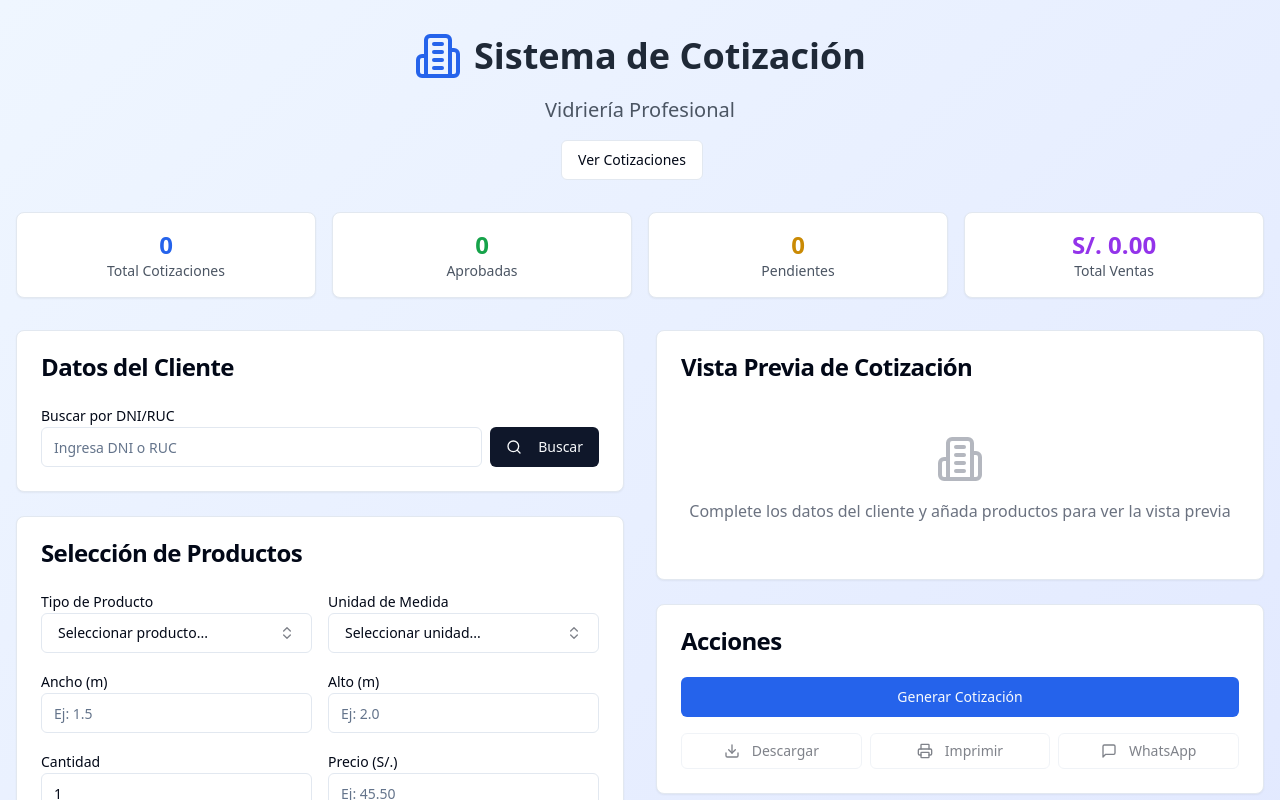
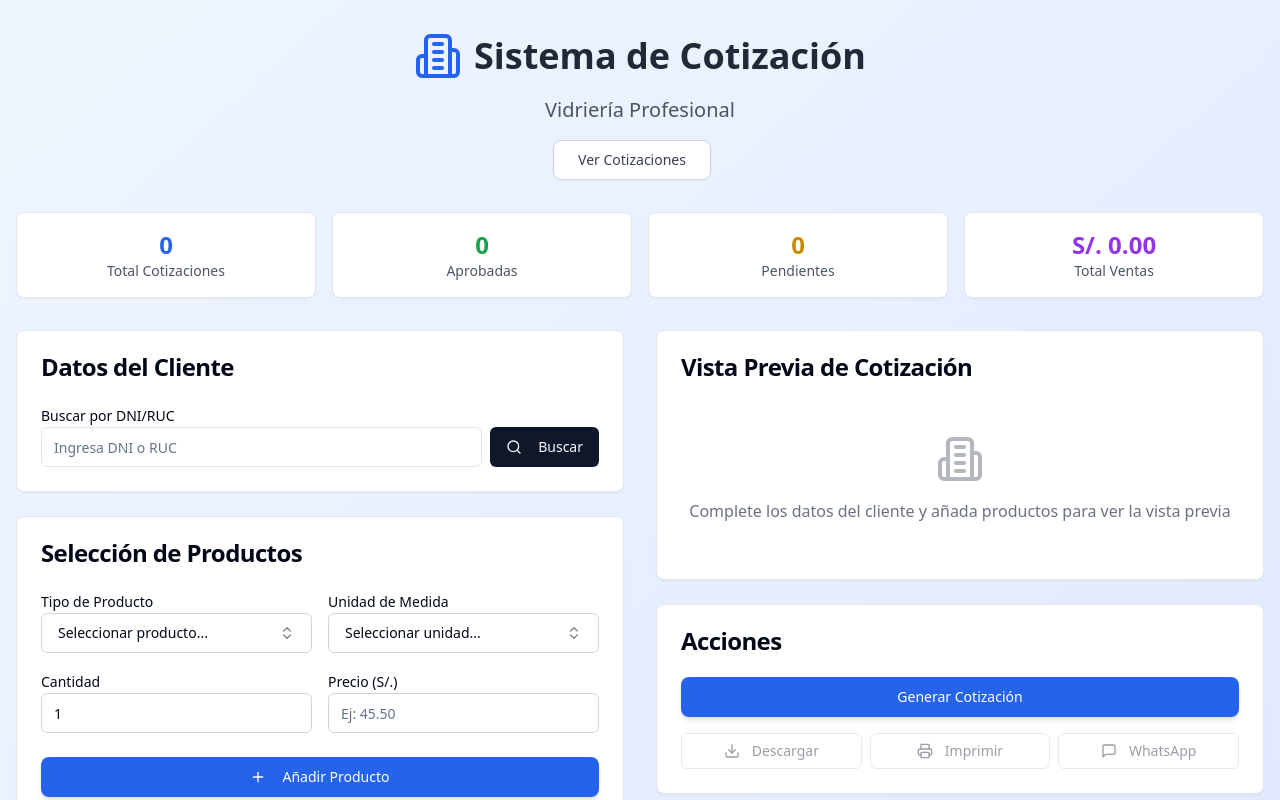
Before and after one commit to CEPA23/cristal-cotiza-facil, a React (Vite) app: page / in a window 1280 px wide. Shown: the top 800 px of the page. Built offline with nearby package versions, Linux system fonts and the light colour scheme.

Commit message:
Fix: Remove width/height, improve button aesthetics
- Removed width and height inputs from product selection.
- Improved the styling of the buttons.

```diff
--- a/src/components/ProductSelector.tsx
+++ b/src/components/ProductSelector.tsx
@@ -38,8 +38,6 @@ export const ProductSelector: React.FC<ProductSelectorProps> = ({ products, onPr
   const [unitOpen, setUnitOpen] = useState(false);
   const [selectedType, setSelectedType] = useState('');
   const [selectedTypeName, setSelectedTypeName] = useState('');
-  const [customWidth, setCustomWidth] = useState('');
-  const [customHeight, setCustomHeight] = useState('');
   const [quantity, setQuantity] = useState('1');
   const [unitOfMeasure, setUnitOfMeasure] = useState('');
   const [price, setPrice] = useState('');
@@ -47,15 +45,12 @@ export const ProductSelector: React.FC<ProductSelectorProps> = ({ products, onPr
   const addProduct = () => {
     if (!selectedType || !unitOfMeasure || !price) return;
 
-    const width = parseFloat(customWidth) || 1;
-    const height = parseFloat(customHeight) || 1;
-
     const newProduct: Product = {
       id: `${Date.now()}-${Math.random()}`,
       name: selectedTypeName,
       basePrice: parseFloat(price),
-      width,
-      height,
+      width: 1,
+      height: 1,
       quantity: parseInt(quantity),
       customSize: true,
       unitOfMeasure
@@ -66,8 +61,6 @@ export const ProductSelector: React.FC<ProductSelectorProps> = ({ products, onPr
     // Reset form
     setSelectedType('');
     setSelectedTypeName('');
-    setCustomWidth('');
-    setCustomHeight('');
     setQuantity('1');
     setUnitOfMeasure('');
     setPrice('');
@@ -78,8 +71,7 @@ export const ProductSelector: React.FC<ProductSelectorProps> = ({ products, onPr
   };
 
   const calculateProductPrice = (product: Product) => {
-    const area = product.width * product.height;
-    return product.basePrice * area * product.quantity;
+    return product.basePrice * product.quantity;
   };
 
   return (
@@ -93,13 +85,13 @@ export const ProductSelector: React.FC<ProductSelectorProps> = ({ products, onPr
                 variant="outline"
                 role="combobox"
                 aria-expanded={open}
-                className="w-full justify-between"
+                className="w-full justify-between bg-white hover:bg-gray-50 border-gray-300 transition-all duration-200"
               >
                 {selectedTypeName || "Seleccionar producto..."}
                 <ChevronsUpDown className="ml-2 h-4 w-4 shrink-0 opacity-50" />
               </Button>
             </PopoverTrigger>
-            <PopoverContent className="w-full p-0">
+            <PopoverContent className="w-full p-0 bg-white shadow-lg border border-gray-200">
               <Command>
                 <CommandInput placeholder="Buscar producto..." />
                 <CommandList>
@@ -137,13 +129,13 @@ export const ProductSelector: React.FC<ProductSelectorProps> = ({ products, onPr
             <PopoverTrigger asChild>
               <Button
                 variant="outline"
-                className="w-full justify-between"
+                className="w-full justify-between bg-white hover:bg-gray-50 border-gray-300 transition-all duration-200"
               >
                 {unitOfMeasure ? UNIT_OF_MEASURE.find(u => u.id === unitOfMeasure)?.name : "Seleccionar unidad..."}
                 <ChevronsUpDown className="ml-2 h-4 w-4 shrink-0 opacity-50" />
               </Button>
             </PopoverTrigger>
-            <PopoverContent className="w-full p-0">
+            <PopoverContent className="w-full p-0 bg-white shadow-lg border border-gray-200">
               <Command>
                 <CommandInput placeholder="Buscar unidad..." />
                 <CommandList>
@@ -175,34 +167,6 @@ export const ProductSelector: React.FC<ProductSelectorProps> = ({ products, onPr
         </div>
 
         <div>
-          <Label htmlFor="width">Ancho (m)</Label>
-          <Input
-            id="width"
-            type="number"
-            step="0.1"
-            min="0.1"
-            max="10"
-            value={customWidth}
-            onChange={(e) => setCustomWidth(e.target.value)}
-            placeholder="Ej: 1.5"
-          />
-        </div>
-
-        <div>
-          <Label htmlFor="height">Alto (m)</Label>
-          <Input
-            id="height"
-            type="number"
-            step="0.1"
-            min="0.1"
-            max="10"
-            value={customHeight}
-            onChange={(e) => setCustomHeight(e.target.value)}
-            placeholder="Ej: 2.0"
-          />
-        </div>
-
-        <div>
           <Label htmlFor="quantity">Cantidad</Label>
           <Input
             id="quantity"
@@ -211,6 +175,7 @@ export const ProductSelector: React.FC<ProductSelectorProps> = ({ products, onPr
             max="100"
             value={quantity}
             onChange={(e) => setQuantity(e.target.value)}
+            className="bg-white border-gray-300 focus:border-blue-500 focus:ring-blue-500 transition-all duration-200"
           />
         </div>
 
@@ -224,28 +189,32 @@ export const ProductSelector: React.FC<ProductSelectorProps> = ({ products, onPr
             value={price}
             onChange={(e) => setPrice(e.target.value)}
             placeholder="Ej: 45.50"
+            className="bg-white border-gray-300 focus:border-blue-500 focus:ring-blue-500 transition-all duration-200"
           />
         </div>
       </div>
 
       <div className="flex items-end">
-        <Button onClick={addProduct} className="w-full">
-          <Plus className="h-4 w-4 mr-2" />
+        <Button
+          onClick={addProduct}
+          className="w-full bg-blue-600 hover:bg-blue-700 text-white font-medium py-3 px-6 rounded-lg shadow-md hover:shadow-lg transition-all duration-200 transform hover:scale-105"
+        >
+          <Plus className="h-5 w-5 mr-2" />
           Añadir Producto
         </Button>
       </div>
 
       {products.length > 0 && (
         <div className="space-y-3">
-          <h3 className="font-semibold">Productos Añadidos:</h3>
+          <h3 className="font-semibold text-gray-800">Productos Añadidos:</h3>
           {products.map(product => (
-            <Card key={product.id}>
+            <Card key={product.id} className="shadow-sm hover:shadow-md transition-shadow duration-200">
               <CardContent className="p-4">
                 <div className="flex justify-between items-center">
                   <div className="flex-1">
-                    <h4 className="font-medium">{product.name}</h4>
+                    <h4 className="font-medium text-gray-800">{product.name}</h4>
                     <p className="text-sm text-gray-600">
-                      {product.width}m x {product.height}m | Cantidad: {product.quantity} | {product.unitOfMeasure}
+                      Cantidad: {product.quantity} | {UNIT_OF_MEASURE.find(u => u.id === product.unitOfMeasure)?.name}
                     </p>
                     <p className="text-sm font-medium text-blue-600">
                       S/. {calculateProductPrice(product).toFixed(2)}
@@ -255,6 +224,7 @@ export const ProductSelector: React.FC<ProductSelectorProps> = ({ products, onPr
                     variant="outline"
                     size="sm"
                     onClick={() => removeProduct(product.id)}
+                    className="text-red-600 border-red-300 hover:bg-red-50 hover:border-red-400 transition-all duration-200"
                   >
                     <Trash2 className="h-4 w-4" />
                   </Button>
--- a/src/pages/Index.tsx
+++ b/src/pages/Index.tsx
@@ -1,4 +1,3 @@
-
 import React, { useState } from 'react';
 import { Card, CardContent, CardHeader, CardTitle } from '@/components/ui/card';
 import { Button } from '@/components/ui/button';
@@ -51,8 +50,7 @@ const Index = () => {
 
   const calculateTotal = () => {
     return products.reduce((total, product) => {
-      const area = product.width * product.height;
-      return total + (product.basePrice * area * product.quantity);
+      return total + (product.basePrice * product.quantity);
     }, 0);
   };
 
@@ -104,6 +102,13 @@ const Index = () => {
       toast({
         title: "Cotización generada",
         description: `Cotización ${quote.id} creada exitosamente.`,
+        action: (
+          <Link to="/quotes">
+            <Button variant="outline" size="sm" className="text-blue-600 border-blue-300 hover:bg-blue-50">
+              Ver Cotizaciones
+            </Button>
+          </Link>
+        ),
       });
 
       // Clear form data
@@ -144,7 +149,7 @@ const Index = () => {
           <p className="text-xl text-gray-600">Vidriería Profesional</p>
           <div className="mt-4">
             <Link to="/quotes">
-              <Button variant="outline" className="mr-4">
+              <Button variant="outline" className="mr-4 bg-white hover:bg-gray-50 border-gray-300 text-gray-700 font-medium px-6 py-2 rounded-lg shadow-sm hover:shadow-md transition-all duration-200">
                 Ver Cotizaciones
               </Button>
             </Link>
@@ -153,25 +158,25 @@ const Index = () => {
 
         {/* Summary Cards */}
         <div className="grid grid-cols-1 md:grid-cols-4 gap-4 mb-8">
-          <Card>
+          <Card className="shadow-sm hover:shadow-md transition-shadow duration-200">
             <CardContent className="p-4 text-center">
               <h3 className="text-2xl font-bold text-blue-600">{summary.total}</h3>
               <p className="text-sm text-gray-600">Total Cotizaciones</p>
             </CardContent>
           </Card>
-          <Card>
+          <Card className="shadow-sm hover:shadow-md transition-shadow duration-200">
             <CardContent className="p-4 text-center">
               <h3 className="text-2xl font-bold text-green-600">{summary.approved}</h3>
               <p className="text-sm text-gray-600">Aprobadas</p>
             </CardContent>
           </Card>
-          <Card>
+          <Card className="shadow-sm hover:shadow-md transition-shadow duration-200">
             <CardContent className="p-4 text-center">
               <h3 className="text-2xl font-bold text-yellow-600">{summary.pending}</h3>
               <p className="text-sm text-gray-600">Pendientes</p>
             </CardContent>
           </Card>
-          <Card>
+          <Card className="shadow-sm hover:shadow-md transition-shadow duration-200">
             <CardContent className="p-4 text-center">
               <h3 className="text-2xl font-bold text-purple-600">S/. {summary.totalSales.toFixed(2)}</h3>
               <p className="text-sm text-gray-600">Total Ventas</p>
@@ -181,7 +186,7 @@ const Index = () => {
 
         <div className="grid lg:grid-cols-2 gap-8">
           <div className="space-y-6">
-            <Card>
+            <Card className="shadow-sm hover:shadow-md transition-shadow duration-200">
               <CardHeader>
                 <CardTitle>Datos del Cliente</CardTitle>
               </CardHeader>
@@ -190,7 +195,7 @@ const Index = () => {
               </CardContent>
             </Card>
 
-            <Card>
+            <Card className="shadow-sm hover:shadow-md transition-shadow duration-200">
               <CardHeader>
                 <CardTitle>Selección de Productos</CardTitle>
               </CardHeader>
@@ -202,7 +207,7 @@ const Index = () => {
               </CardContent>
             </Card>
 
-            <Card>
+            <Card className="shadow-sm hover:shadow-md transition-shadow duration-200">
               <CardHeader>
                 <CardTitle>Servicios de Envío</CardTitle>
               </CardHeader>
@@ -214,6 +219,7 @@ const Index = () => {
                     value={shippingService}
                     onChange={(e) => setShippingService(e.target.value)}
                     placeholder="Ej: Delivery, Recojo en tienda, Envío a domicilio"
+                    className="bg-white border-gray-300 focus:border-blue-500 focus:ring-blue-500 transition-all duration-200"
                   />
                 </div>
                 <div>
@@ -226,6 +232,7 @@ const Index = () => {
                     value={shippingCost}
                     onChange={(e) => setShippingCost(e.target.value)}
                     placeholder="0.00"
+                    className="bg-white border-gray-300 focus:border-blue-500 focus:ring-blue-500 transition-all duration-200"
                   />
                 </div>
               </CardContent>
@@ -233,7 +240,7 @@ const Index = () => {
           </div>
 
           <div className="space-y-6">
-            <Card>
+            <Card className="shadow-sm hover:shadow-md transition-shadow duration-200">
               <CardHeader>
                 <CardTitle>Vista Previa de Cotización</CardTitle>
               </CardHeader>
@@ -248,14 +255,14 @@ const Index = () => {
               </CardContent>
             </Card>
 
-            <Card>
+            <Card className="shadow-sm hover:shadow-md transition-shadow duration-200">
               <CardHeader>
                 <CardTitle>Acciones</CardTitle>
               </CardHeader>
               <CardContent className="space-y-4">
                 <Button
                   onClick={handleGenerateQuote}
-                  className="w-full bg-blue-600 hover:bg-blue-700"
+                  className="w-full bg-blue-600 hover:bg-blue-700 text-white font-medium py-3 px-6 rounded-lg shadow-md hover:shadow-lg transition-all duration-200 transform hover:scale-105"
                   disabled={isGeneratingPDF}
                 >
                   {isGeneratingPDF ? 'Generando...' : 'Generar Cotización'}
@@ -267,6 +274,7 @@ const Index = () => {
                     size="sm"
                     onClick={handleDownloadPDF}
                     disabled={!customer || products.length === 0}
+                    className="bg-white hover:bg-gray-50 border-gray-300 text-gray-700 transition-all duration-200 hover:shadow-md"
                   >
                     <Download className="h-4 w-4 mr-1" />
                     Descargar
@@ -276,6 +284,7 @@ const Index = () => {
                     size="sm"
                     onClick={handlePrintPDF}
                     disabled={!customer || products.length === 0}
+                    className="bg-white hover:bg-gray-50 border-gray-300 text-gray-700 transition-all duration-200 hover:shadow-md"
                   >
                     <Printer className="h-4 w-4 mr-1" />
                     Imprimir
@@ -285,6 +294,7 @@ const Index = () => {
                     size="sm"
                     onClick={handleSendWhatsApp}
                     disabled={!customer || products.length === 0}
+                    className="bg-white hover:bg-gray-50 border-gray-300 text-gray-700 transition-all duration-200 hover:shadow-md"
                   >
                     <MessageSquare className="h-4 w-4 mr-1" />
                     WhatsApp
```
